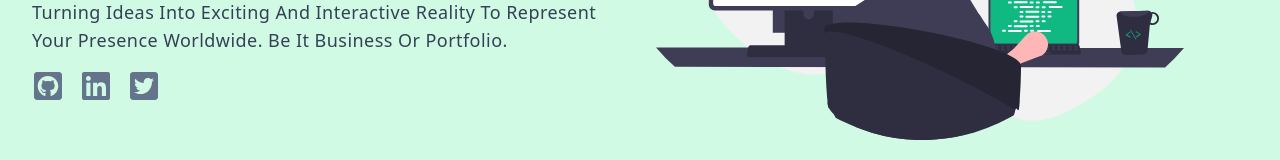
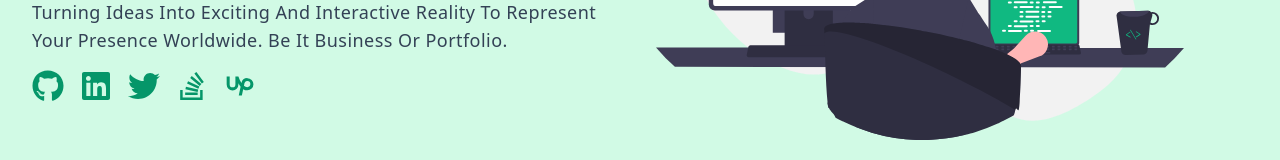
Before and after one commit to BulegaHassan/personal-porfolio, a React (Vite) app: page / in a window 1280 px wide. Shown: the part 440-600 px from the top of the page. Built offline with nearby package versions, Linux system fonts and the light colour scheme.

Commit message:
change icons and styles

```diff
--- a/src/components/Hero.jsx
+++ b/src/components/Hero.jsx
@@ -1,11 +1,15 @@
 import heroImg from "../assets/hero_dev.svg";
-import { FaGithubSquare, FaLinkedin, FaTwitterSquare } from "react-icons/fa";
+import { FaGithub, FaLinkedin, FaTwitter,FaStackOverflow, } from "react-icons/fa";
+import {BiLogoUpwork} from 'react-icons/bi'
 const Hero = () => {
   return (
-    <section role="region" className='bg-emerald-100 py-24 dark:bg-slate-800 dark:text-white dark:border-x-8 dark:border-emerald-100'>
+    <section
+      role='region'
+      className='bg-emerald-100 py-24 dark:bg-slate-800 dark:text-white dark:border-x-8 dark:border-emerald-100'
+    >
       <div className=' mx-auto max-w-7xl  px-8  grid  md:grid-cols-2 items-center gap-8'>
         <article>
-          <h1 role="heading" className='text-7xl font-bold tracking-wider'>
+          <h1 role='heading' className='text-7xl font-bold tracking-wider'>
             I'm Hassan Bulega
           </h1>
           <p className='mt-4 text-3xl text-slate-700 capitalize tracking-wide dark:text-white'>
@@ -17,21 +21,33 @@ const Hero = () => {
           </p>
           <div className='flex gap-x-4 mt-4'>
             <a href='#'>
-              <FaGithubSquare
-                className='h-8 w-8 text-slate-500 hover:text-black duration-300'
+              <FaGithub
+                className='h-8 w-8 text-emerald-600 hover:text-emerald-800 duration-300'
                 data-testid='github-icon'
               />
             </a>
             <a href='#'>
               <FaLinkedin
-                className='h-8 w-8 text-slate-500 hover:text-black duration-300'
+                className='h-8 w-8 text-emerald-600 hover:text-emerald-800 duration-300'
                 data-testid='linkedin-icon'
               />
             </a>
             <a href='#'>
-              <FaTwitterSquare
-                className='h-8 w-8 text-slate-500 hover:text-black duration-300'
+              <FaTwitter
+                className='h-8 w-8 text-emerald-600 hover:text-emerald-800 duration-300'
                 data-testid='twitter-icon'
+              />
+            </a>
+            <a href='#'>
+              <FaStackOverflow
+                className='h-8 w-8 text-emerald-600 hover:text-emerald-800 duration-300'
+                data-testid='stackoverflow-icon'
+              />
+            </a>
+            <a href='#'>
+              <BiLogoUpwork
+                className='h-8 w-8 text-emerald-600 hover:text-emerald-800 duration-300'
+                data-testid='upwork-icon'
               />
             </a>
           </div>
```
